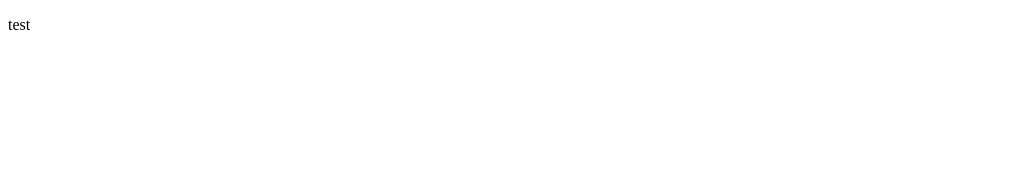
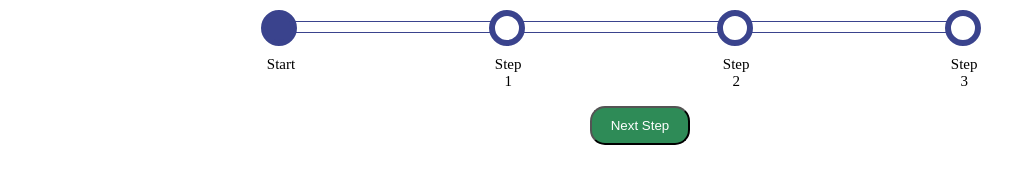
Before and after one commit to ObieWalker/progress-bar, a React app: page / in a window 1280 px wide. Shown: the whole page, without its empty margins (0-1035 px from the left). Built offline with nearby package versions, Linux system fonts and the light colour scheme.

Commit message:
design progress bar - add styles to progress bar - add next step button - design button - add progress component

```diff
--- a/package.json
+++ b/package.json
@@ -5,7 +5,8 @@
   "dependencies": {
     "react": "^16.6.3",
     "react-dom": "^16.6.3",
-    "react-scripts": "2.1.1"
+    "react-scripts": "2.1.1",
+    "sweetalert": "^2.1.2"
   },
   "scripts": {
     "start": "react-scripts start",
--- a/src/components/App.js
+++ b/src/components/App.js
@@ -1,10 +1,11 @@
 import React, { Component } from 'react';
+import ProgressBar from './container/ProgressBar'
 
 class App extends Component {
   render() {
     return (
       <div className="App">
-        <p>test</p>
+        <ProgressBar />
       </div>
     );
   }
--- /dev/null
+++ b/src/components/container/ProgressBar.jsx
@@ -0,0 +1,80 @@
+import React, { Component } from 'react';
+import swal from 'sweetalert'
+import '../../styles/App.css'
+import CompletedStep from '../presentational/CompletedStep'
+import ProgressStep from '../presentational/ProgressStep'
+import StartComponent from '../presentational/StartComponent'
+
+class ProgressBar extends Component {
+  constructor(props) {
+    super(props);
+
+    this.state = {
+      currentStep: 0,
+      noOfSteps: 3,
+      progessComplete: false,
+      stepComplete: false
+    };
+  }
+
+  nextStep = () => {
+    if (this.state.progessComplete === true){
+      swal("Steps Completed.", {
+        buttons: false,
+        timer: 3000,
+      });
+    } else {
+      this.setState(prevState => {
+        return { currentStep: prevState.currentStep + 1 }
+      }, () => {
+        if (this.state.currentStep === this.state.noOfSteps) {
+          this.setState({
+            progessComplete: true
+          })
+          swal("Steps Completed.", {
+            buttons: false,
+            timer: 3000,
+          });
+        }
+      })
+    }
+  }
+
+  progressCompleted = () => {
+    this.setState(prevState => {
+      if (prevState.currentStep >= prevState.noOfSteps){
+        return { progessComplete: true }
+      }
+    })
+  }
+
+  setSteps = (noOfSteps) => {
+    this.setState({
+      noOfSteps: noOfSteps
+    })
+  }
+
+  render() {
+    const array = [...Array(this.state.noOfSteps).keys()]
+    console.log("steps", this.state.currentStep )
+    return (
+      <div className="full-bar" >
+        <div style={{ display: 'flex'}}>
+          <StartComponent />
+          {
+            array.map((i) => (
+              <CompletedStep
+                key={i}
+                index={i}
+                stepNumber={i+1}
+                currentStep={this.state.currentStep}
+              />
+          ))}
+        </div>
+        <button className="step-btn" onClick={this.nextStep}>Next Step</button>
+      </div>
+    );
+  }
+}
+
+export default ProgressBar;
--- /dev/null
+++ b/src/components/presentational/CompletedStep.jsx
@@ -0,0 +1,17 @@
+import React from "react";
+
+import '../../styles/App.css'
+
+const CompletedStep = (props) => {
+
+  return (
+    <>
+    <div className="progress-bar"></div>
+    <div className="completed-step">
+    <p style={{ fontSize: '15px', marginTop: '40px', textAlign: 'center'}}>{props.stepNumber ? `Step ${props.stepNumber}`: 'Start'}</p>
+    </div>
+    </>
+  )
+}
+
+export default CompletedStep;
--- /dev/null
+++ b/src/components/presentational/ProgressStep.jsx
@@ -0,0 +1,14 @@
+import React from "react";
+
+import CompletedStep from './CompletedStep'
+
+const ProgressStep = (props) => {
+
+  return (
+    <React.Fragment >
+      <div className="progress-bar"></div>
+    </React.Fragment>
+  )
+}
+
+export default ProgressStep;
--- /dev/null
+++ b/src/components/presentational/StartComponent.jsx
@@ -0,0 +1,14 @@
+import React from "react";
+
+import '../../styles/App.css'
+
+const StartComponent = (props) => {
+
+  return (
+    <div className="start-step filled-step">
+      <p style={{ fontSize: '15px', marginTop: '40px'}}>Start</p>
+    </div>
+  )
+}
+
+export default StartComponent;
--- a/src/styles/App.css
+++ b/src/styles/App.css
@@ -1,25 +1,54 @@
-.App {
-  text-align: center;
+:root {
+  --progressBlue: rgb(58, 67, 141)
 }
 
-.App-logo {
-  animation: App-logo-spin infinite 20s linear;
-  height: 40vmin;
+
+.App{
+  width: 60%;
+  margin: 0 auto;
 }
 
-.App-header {
-  background-color: #282c34;
-  min-height: 100vh;
+.full-bar {
   display: flex;
   flex-direction: column;
-  align-items: center;
-  justify-content: center;
-  font-size: calc(10px + 2vmin);
-  color: white;
+  margin-top: 10px;
+  justify-content: space-between;
 }
 
-.App-link {
-  color: #61dafb;
+.progress-bar {
+  margin: 11px -5px 0 -5px;
+  position: relative;
+  height: 10px;
+  width: 200px;
+  border: 0.1em solid var(--progressBlue);
+  z-index: 0;
+}
+
+.filled-step {
+  background-color: var(--progressBlue);
+}
+
+.completed-step, .start-step {
+  font-size: 60px;
+  /* margin-top: 10px; */
+  display: flex;
+  width: 0.4em;
+  box-sizing: content-box;
+  height: 0.4em;
+  border: 0.1em solid var(--progressBlue);
+  position: relative;
+  border-radius: 0.35em;
+  z-index: 1
+}
+
+.step-btn {
+  background-color: seagreen;
+  width: 100px;
+  align-content: center;
+  margin: 60px auto 0 auto ;
+  color: white;
+  padding: 10px 10px;
+  border-radius: 15px;
 }
 
 @keyframes App-logo-spin {
```
Also changed, not shown: 1 other file.
